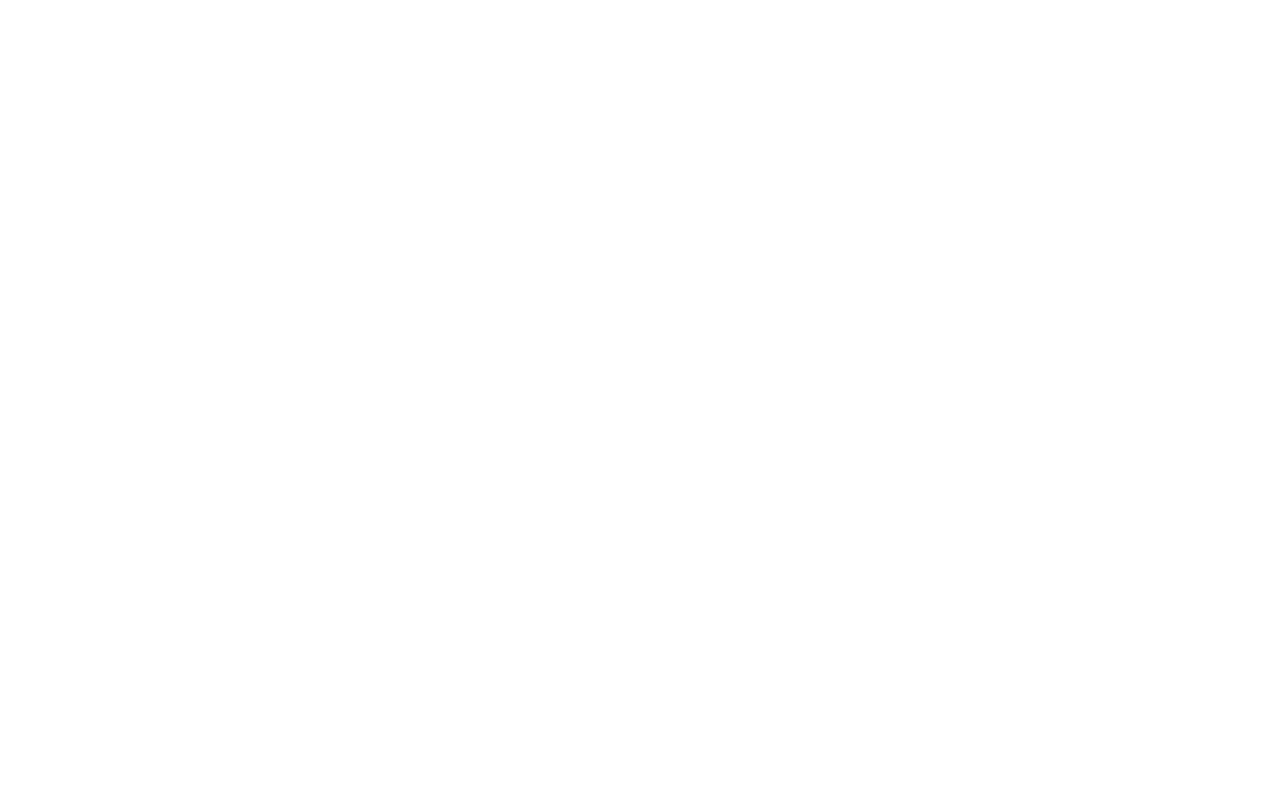
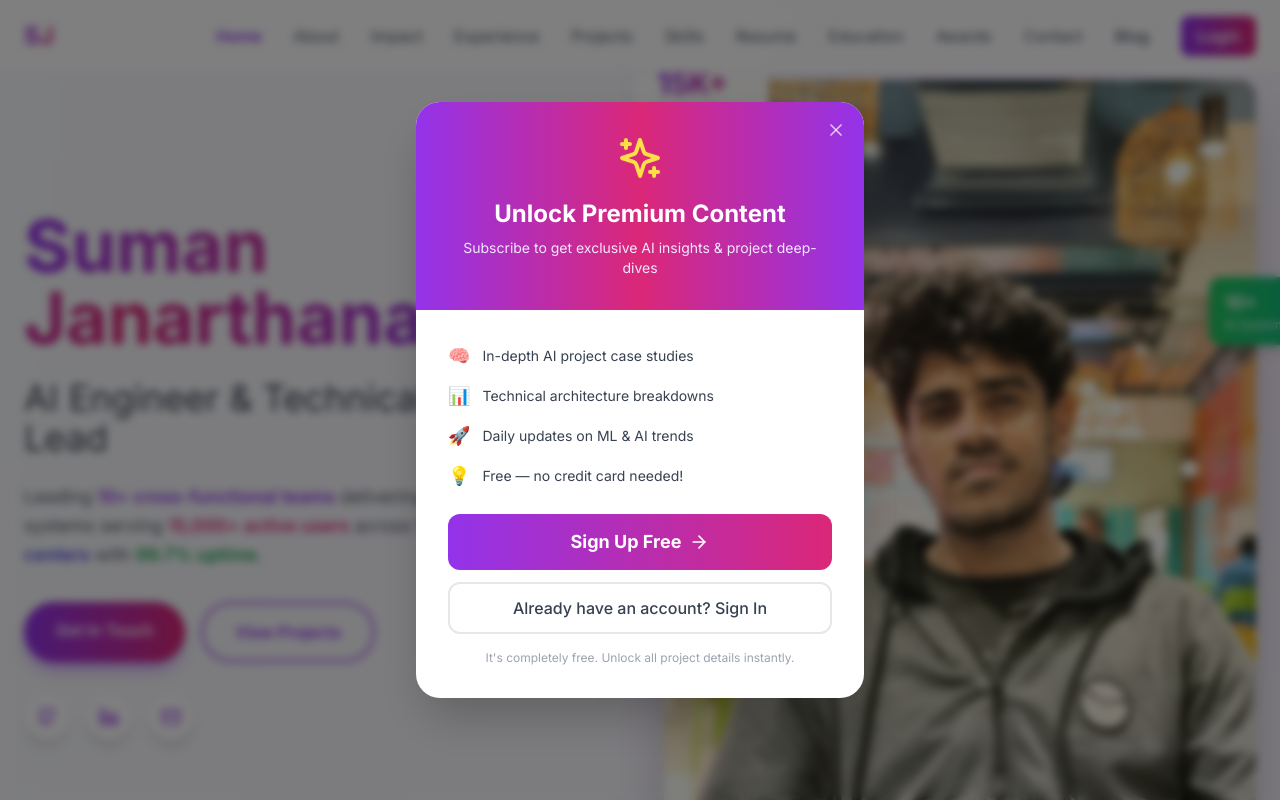
Before and after one commit to surplussuman/my-portfolio, a React (Vite) app: page /about in a window 1280 px wide. Before the commit this address had no page. Shown: the top 800 px of the page. Built offline with nearby package versions, Linux system fonts and the light colour scheme.

Commit message:
Vercel fix

```diff
--- a/src/Portfolio.jsx
+++ b/src/Portfolio.jsx
@@ -1,5 +1,5 @@
 import React, { useState, useEffect } from 'react';
-import { Link } from 'react-router-dom';
+import { Link, useNavigate } from 'react-router-dom';
 import { motion, useScroll, useTransform } from 'framer-motion';
 import {
   Menu, X, Mail, Linkedin, Github, ExternalLink, ChevronRight,
@@ -28,6 +28,7 @@
 
   const { user, isAuthenticated, logout } = useAuth();
   const { addToast } = useToast();
+  const navigate = useNavigate();
 
   // Intersection Observer for active section
   useEffect(() => {
@@ -553,7 +554,7 @@
                       </button>
                     ) : (
                       <button
-                        onClick={() => window.location.href = `/project/${project.id}`}
+                        onClick={() => navigate(`/project/${project.id}`)}
                         className="mt-4 w-full px-4 py-2 bg-gradient-to-r from-purple-600 to-pink-600 text-white rounded-lg font-semibold hover:shadow-lg transition-all flex items-center justify-center gap-2"
                       >
                         View Full Details
--- a/src/main.jsx
+++ b/src/main.jsx
@@ -49,6 +49,7 @@
             <Route path="/project/9" element={<Project9 />} />
             <Route path="/project/10" element={<Project10 />} />
             <Route path="/project/11" element={<Project11 />} />
+            <Route path="*" element={<Portfolio />} />
           </Routes>
         </AuthProvider>
       </ToastProvider>
```
Also changed, not shown: vercel.json (added), 2 other files (tests, documents, lock files or other folders).
